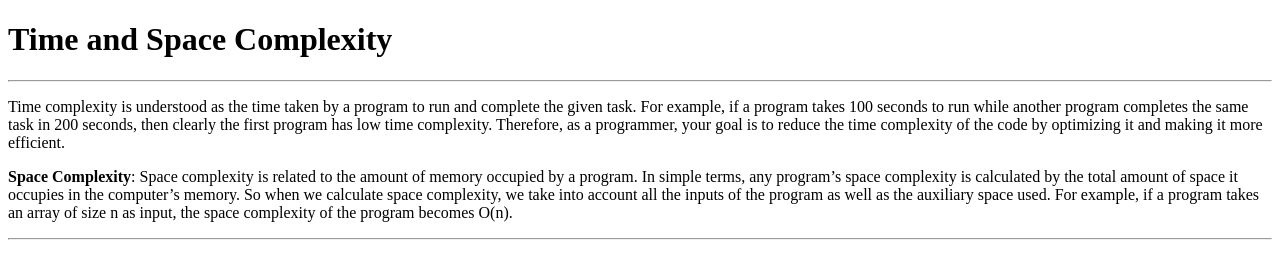
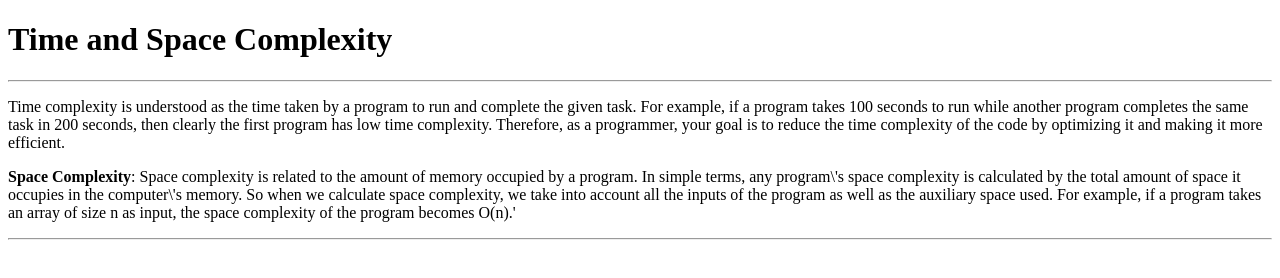
Before and after one commit to acciojob/time-and-space-complexity-SRE-NADH, a website: page main.html in a window 1280 px wide. Drawn offline with Linux system fonts and the light colour scheme.

Commit message:
created a submission

```diff
--- a/main.html
+++ b/main.html
@@ -11,7 +11,7 @@
 	<h1>Time and Space Complexity</h1>
 	<hr>
 	<p>Time complexity is understood as the time taken by a program to run and complete the given task. For example, if a program takes 100 seconds to run while another program completes the same task in 200 seconds, then clearly the first program has low time complexity. Therefore, as a programmer, your goal is to reduce the time complexity of the code by optimizing it and making it more efficient.</p>
-	<p><b>Space Complexity</b>: Space complexity is related to the amount of memory occupied by a program. In simple terms, any program’s space complexity is calculated by the total amount of space it occupies in the computer’s memory. So when we calculate space complexity, we take into account all the inputs of the program as well as the auxiliary space used. For example, if a program takes an array of size n as input, the space complexity of the program becomes O(n).</p>
+	<p><b>Space Complexity</b>: Space complexity is related to the amount of memory occupied by a program. In simple terms, any program\'s space complexity is calculated by the total amount of space it occupies in the computer\'s memory. So when we calculate space complexity, we take into account all the inputs of the program as well as the auxiliary space used. For example, if a program takes an array of size n as input, the space complexity of the program becomes O(n).'</p>
 	<hr>
     <script type="text/javascript" src="./script.js">
 </script>
```
